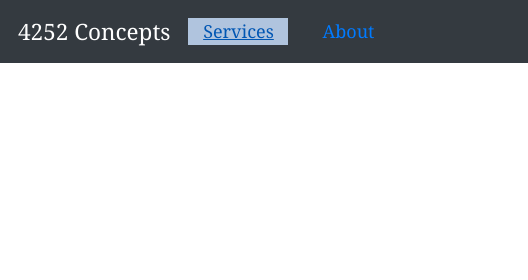
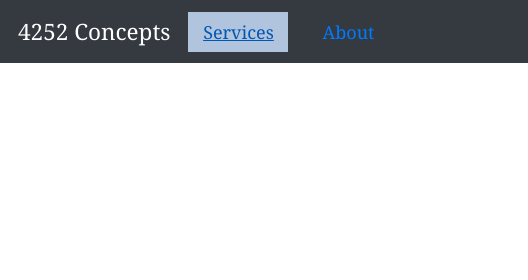
Before and after one commit to 4252/website, a Gatsby site: page / in a window 1280 px wide. In both pictures the pointer is over the element "Services". Shown: the top 280 px of the page, 0-528 px from the left. Built offline with nearby package versions, Linux system fonts and the light colour scheme; Gatsby itself is replaced by a stand-in of ours; grey boxes are pictures that could not be loaded.

Commit message:
Increase nav hover area

```diff
--- a/src/components/layout.css
+++ b/src/components/layout.css
@@ -646,12 +646,13 @@ pre tt:after {
   margin-right: 10px;
   min-width: 100px;
   text-align: center;
+  min-height: 40px;
+  line-height: 40px;
 }
 .navLink:hover {
   background-color: lightsteelblue;
 }
 .gatsbyBackgroundImageCss {
-
   background-position: center center;
   background-repeat: repeat-y;
   background-size: cover;
```
